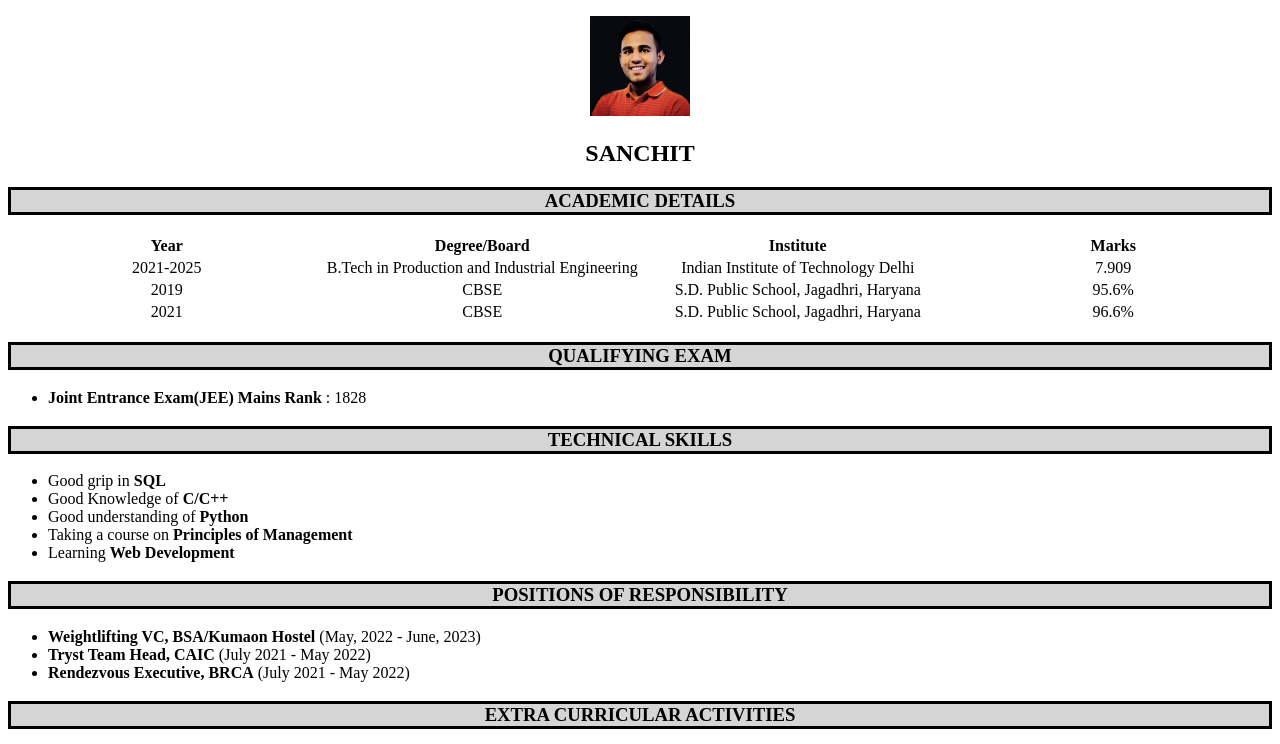
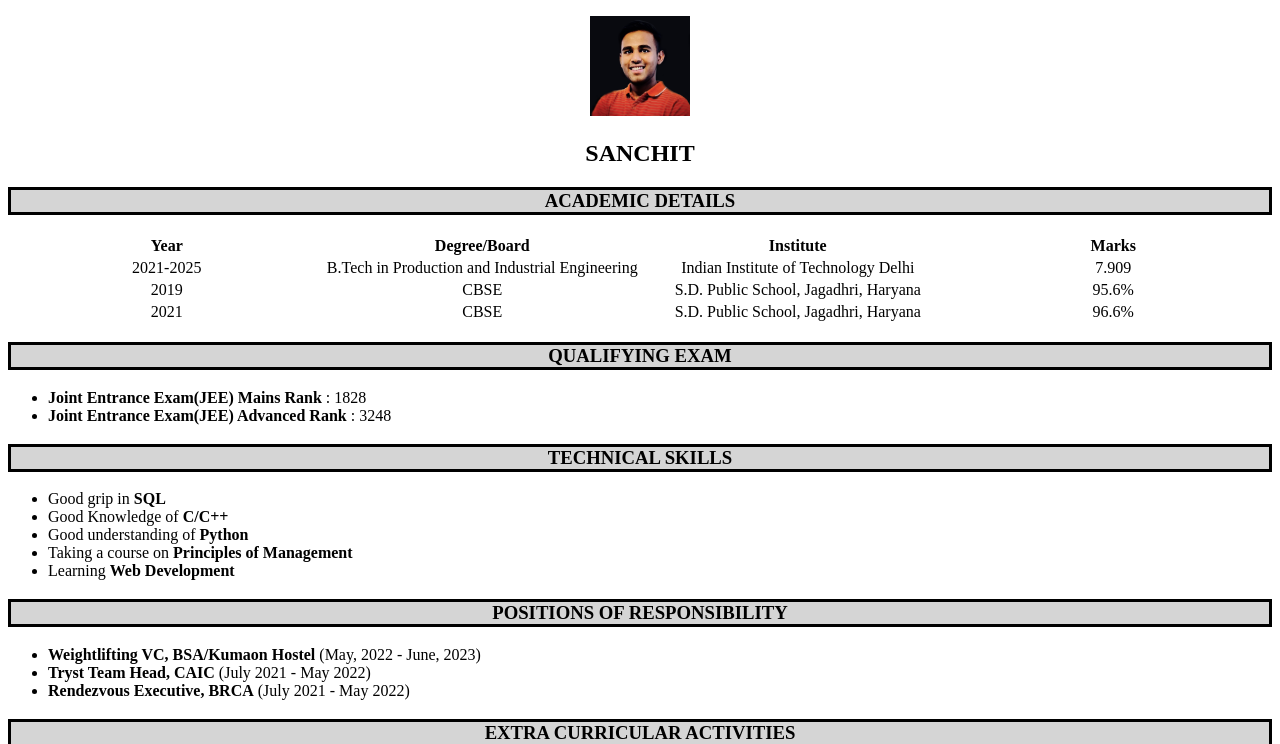
Before and after one commit to sanchit324/CV, a plain HTML site: page index.html in a window 1280 px wide. Shown: the top 744 px of the page. Drawn offline with Linux system fonts and the light colour scheme.

Commit message:
Update index.html

```diff
--- a/index.html
+++ b/index.html
@@ -67,6 +67,7 @@
 
     <ul>
         <li><div><strong>Joint Entrance Exam(JEE) Mains Rank</strong> : 1828</div></li>
+        <li><div><strong>Joint Entrance Exam(JEE) Advanced Rank</strong> : 3248</div></li>
     </ul>
 
 
```
